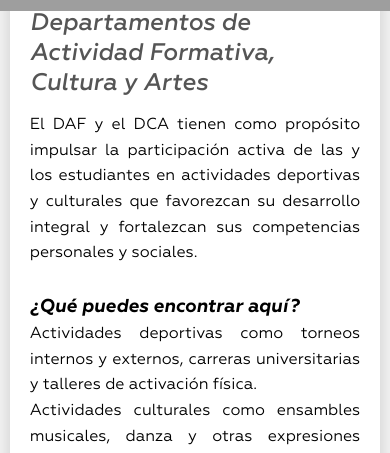
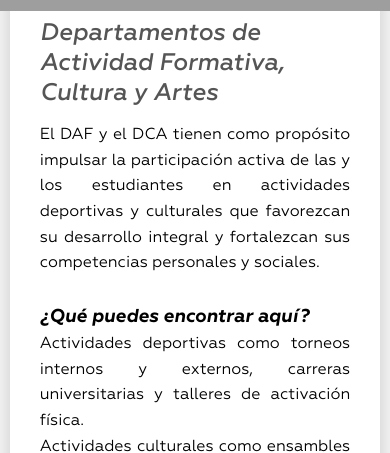
Before and after one commit to yentaezo/mapaparcial, a website: page daf-dca.html in a window 390 px wide. Shown: the part 381-834 px from the top of the page. Drawn offline with Linux system fonts and the light colour scheme; grey boxes are pictures that could not be loaded.

Commit message:
Minimal update in plantilla.css

```diff
--- a/plantilla.css
+++ b/plantilla.css
@@ -404,6 +404,7 @@ header span {
     /* Carousel height */
     .image-carousel {
         height: 40vh; /* Smaller height on vertical screens */
+        z-index: 1;
     }
 
     /* Text Div adjustments */
@@ -412,7 +413,7 @@ header span {
         transform: none; /* Remove transform */
         width: 95%; /* Take up more width */
         margin: -10vh auto 20px auto; /* Pull it up slightly over carousel, add bottom margin */
-        padding: 20px; /* Fixed padding instead of vw */
+        padding: 30px; /* Fixed padding instead of vw */
         border-radius: 30px; /* Smaller radius */
         top: auto; /* Reset positioning */
         left: auto; /* Reset positioning */
```
